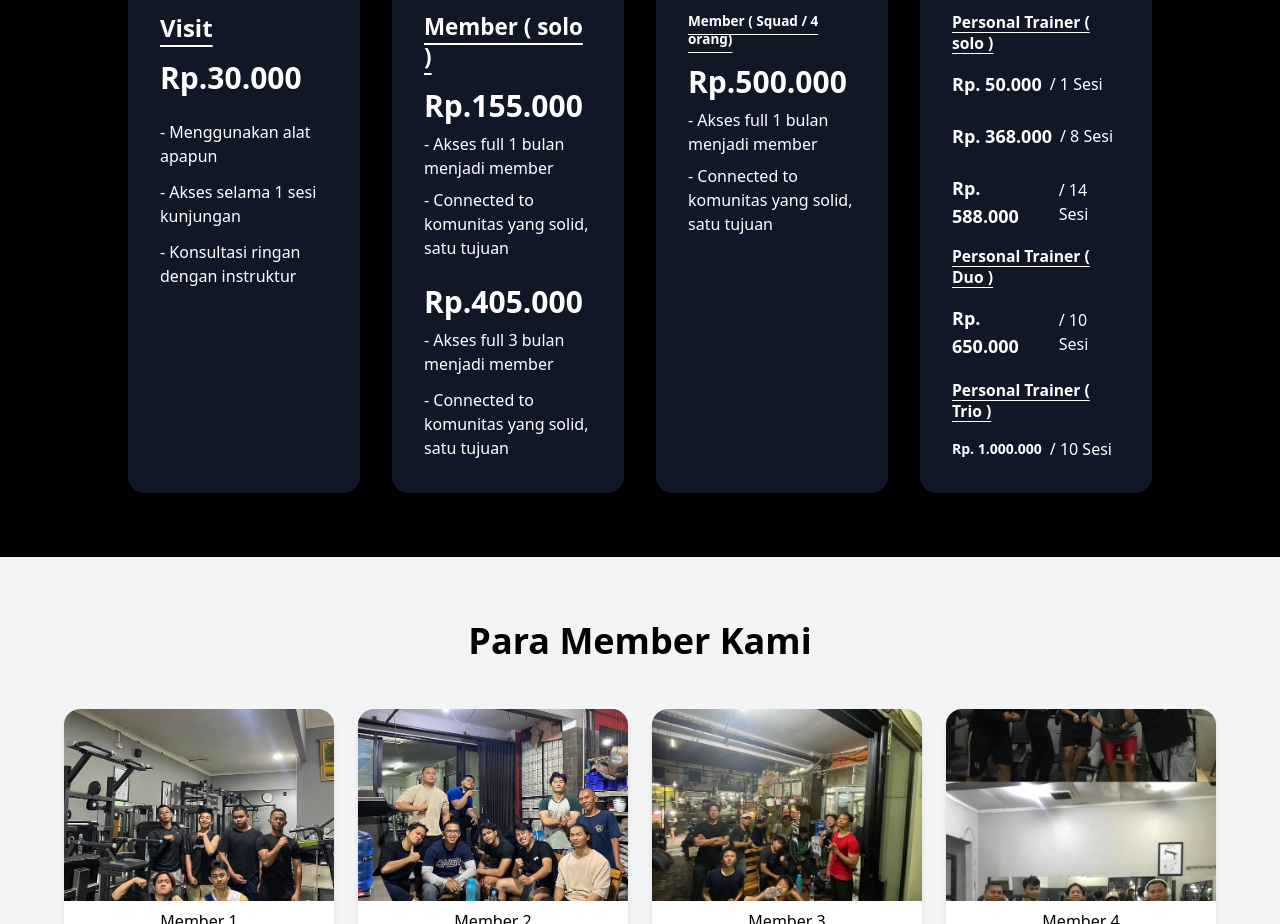
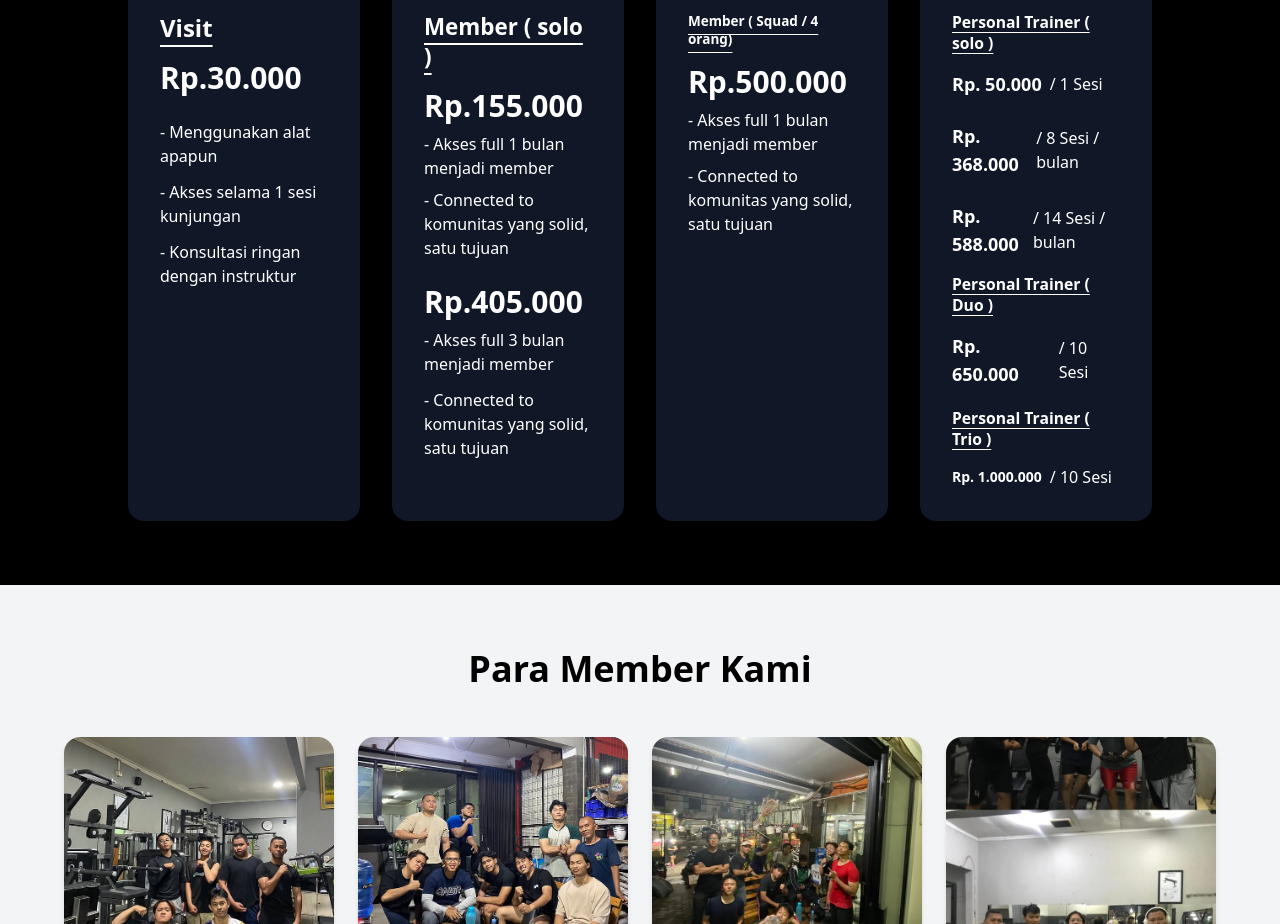
Before and after one commit to Reihannnn/drp-fitness, a React (Vite) app: page / in a window 1280 px wide. Shown: the part 1620-2544 px from the top of the page. Built offline with nearby package versions, Linux system fonts and the light colour scheme; a web font is replaced by a local one.

Commit message:
add /bulan at 8 and 14 sesi personal trainer

```diff
--- a/src/components/price/coach.jsx
+++ b/src/components/price/coach.jsx
@@ -12,11 +12,11 @@ const CoachSectionCategorySolo = () => {
           </li>
           <li className="personal-trainer gap-2">
             <p className="lg:text-lg font-bold">Rp. 368.000</p>
-            <p className="text-md font-medium"> / 8 Sesi</p>
+            <p className="text-md font-medium"> / 8 Sesi / bulan</p>
           </li>
           <li className="personal-trainer gap-2">
             <p className="lg:text-lg font-bold">Rp. 588.000</p>
-            <p className="text-md font-medium"> / 14 Sesi</p>
+            <p className="text-md font-medium"> / 14 Sesi / bulan</p>
           </li>
         </ul>
         <CoachSectionCategoryDuo/>
```
